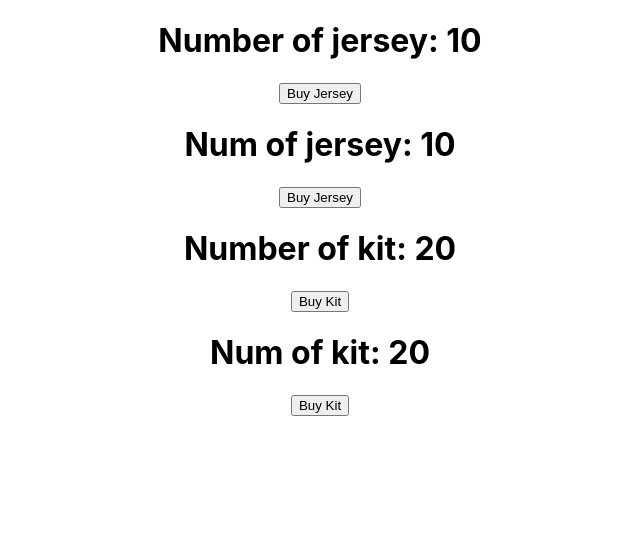
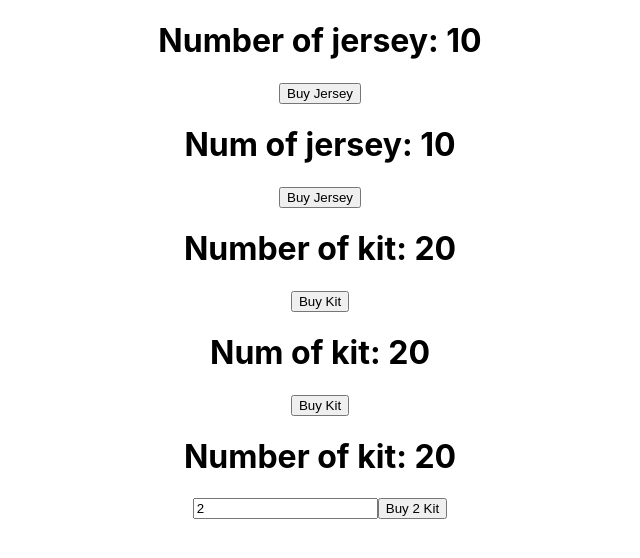
Before and after one commit to muhammad-jiku/jikmunn-react-redux, a React (Create React App) app: page / in a window 1280 px wide. Shown: the top 558 px of the page, without its empty margins (320-960 px from the left). Built offline with nearby package versions, Linux system fonts and the light colour scheme.

Commit message:
action payload method is added

```diff
--- a/src/App.js
+++ b/src/App.js
@@ -4,6 +4,7 @@ import HooksJerseyContainer from './components/HooksJerseyContainer';
 import HooksKitContainer from './components/HooksKitContainer';
 import JerseyContainer from './components/JerseyContainer';
 import KitContainer from './components/KitContainer';
+import NewKitContainer from './components/NewKitContainer';
 // import { Provider } from 'react-redux';
 // import store from './redux/store/index';
 
@@ -15,6 +16,7 @@ function App() {
       <HooksJerseyContainer />
       <KitContainer />
       <HooksKitContainer />
+      <NewKitContainer />
     </div>
     // </Provider>
   );
--- /dev/null
+++ b/src/components/NewKitContainer.jsx
@@ -0,0 +1,34 @@
+import React, { useState } from 'react';
+import { connect } from 'react-redux';
+import { buyKit } from '../redux/actionCreator/index';
+
+const NewKitContainer = (props) => {
+  const [numberOfKit, setNumberOfKit] = useState(2);
+  return (
+    <div>
+      <h1>Number of kit: {props.numOfKit}</h1>
+      <input
+        type="text"
+        value={numberOfKit}
+        onChange={(e) => setNumberOfKit(e.target.value)}
+      />
+      <button onClick={() => props.buyKit(numberOfKit)}>
+        Buy {numberOfKit} Kit
+      </button>
+    </div>
+  );
+};
+
+const mapStateToProps = (state) => {
+  return {
+    numOfKit: state.kit.numOfKit,
+  };
+};
+
+const mapDispatchToProps = (dispatch) => {
+  return {
+    buyKit: (numberOfKit) => dispatch(buyKit(numberOfKit)),
+  };
+};
+
+export default connect(mapStateToProps, mapDispatchToProps)(NewKitContainer);
--- a/src/redux/kit/KitActions.js
+++ b/src/redux/kit/KitActions.js
@@ -1,7 +1,8 @@
 import { BUY_KIT } from './KitTypes';
 
-export const buyKit = () => {
+export const buyKit = (number = 2) => {
   return {
     type: BUY_KIT,
+    payload: number,
   };
 };
--- a/src/redux/kit/KitReducers.js
+++ b/src/redux/kit/KitReducers.js
@@ -10,7 +10,7 @@ const kitReducer = (state = initialState, action) => {
     case BUY_KIT:
       return {
         ...state,
-        numOfKit: state.numOfKit - 2,
+        numOfKit: state.numOfKit - action.payload,
       };
     default:
       return state;
```
